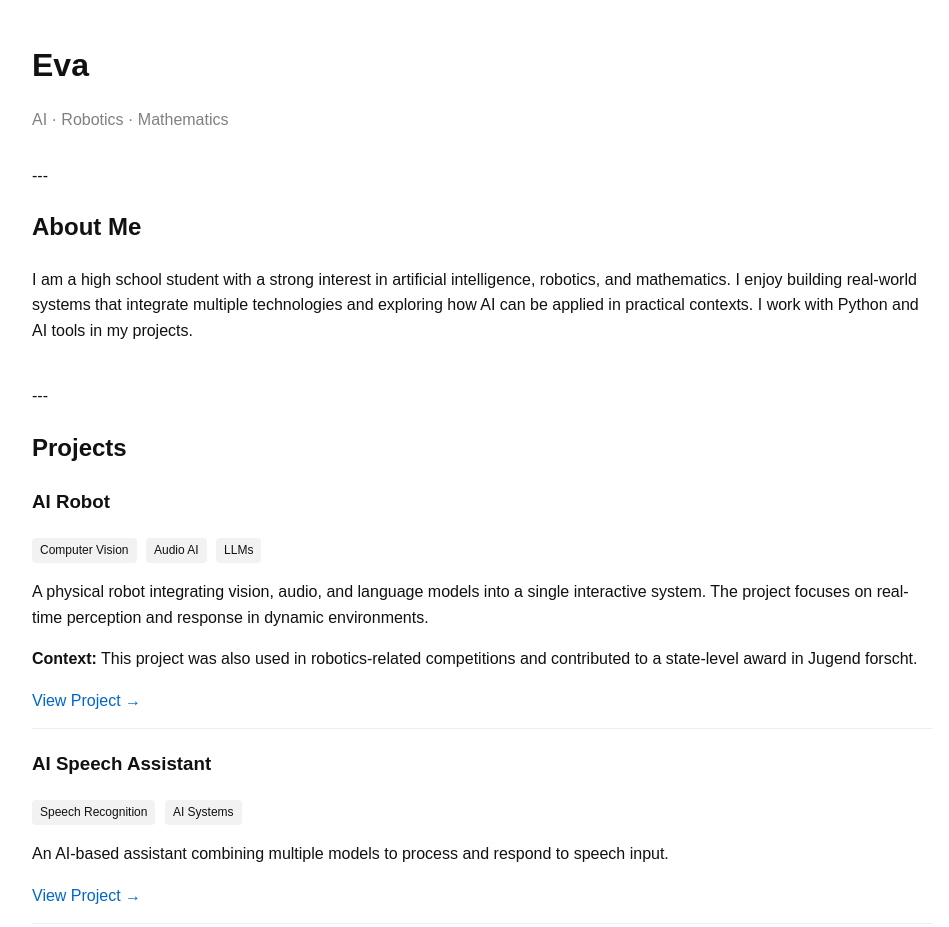
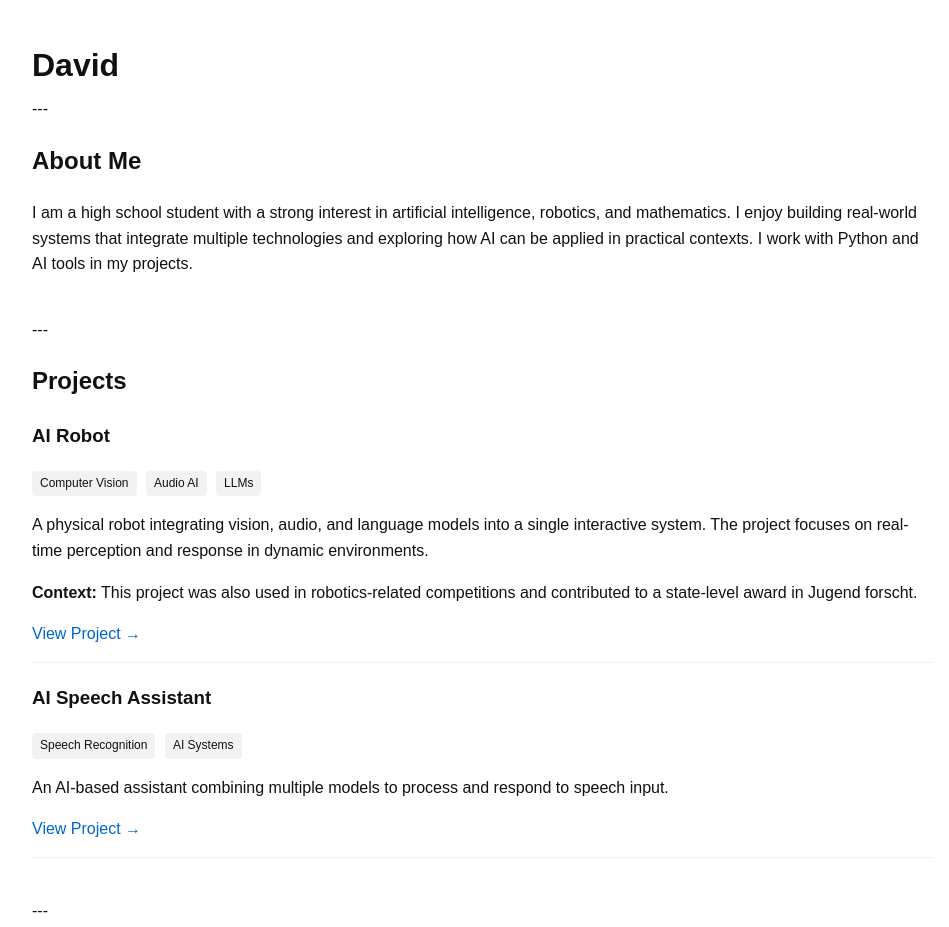
Before and after one commit to lisa4tech/lisa4tech.github.io, a plain HTML site: page index.html in a window 1280 px wide. Shown: the top 927 px of the page, without its empty margins (8-957 px from the left). Drawn offline with Linux system fonts and the light colour scheme.

Commit message:
Update index.html

```diff
--- a/index.html
+++ b/index.html
@@ -54,8 +54,7 @@
 
 <body>
 
-<h1>Eva</h1>
-<p class="subtitle">AI · Robotics · Mathematics</p>
+<h1>David</h1>
 
 ---
 
```
